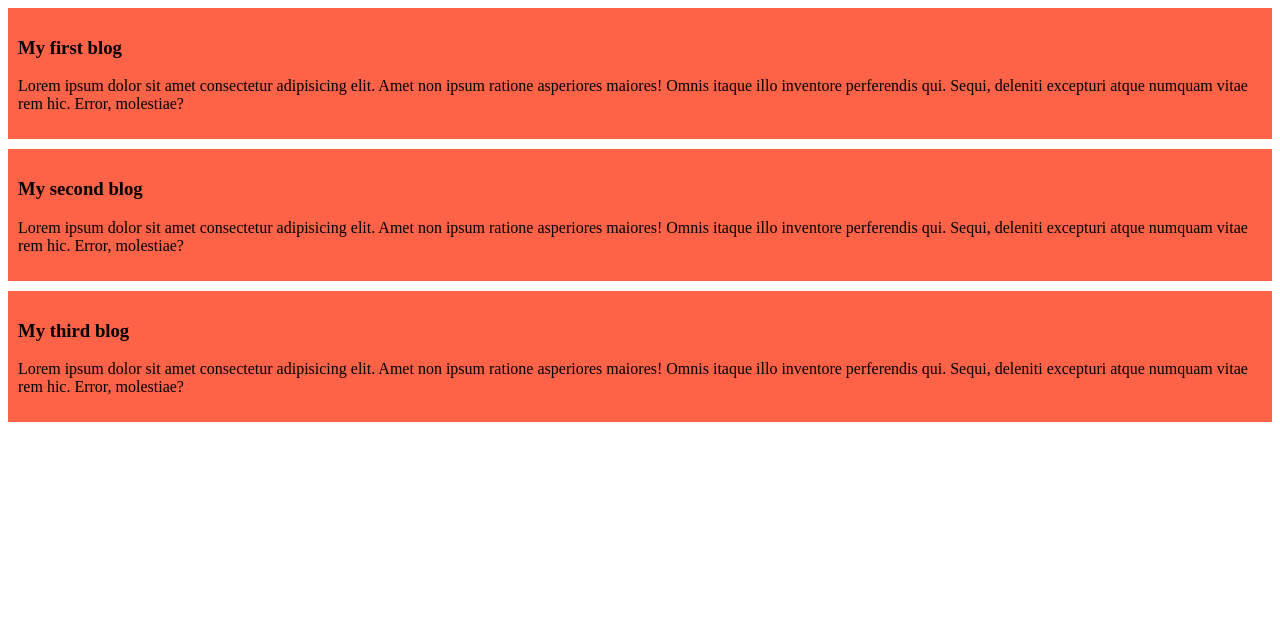
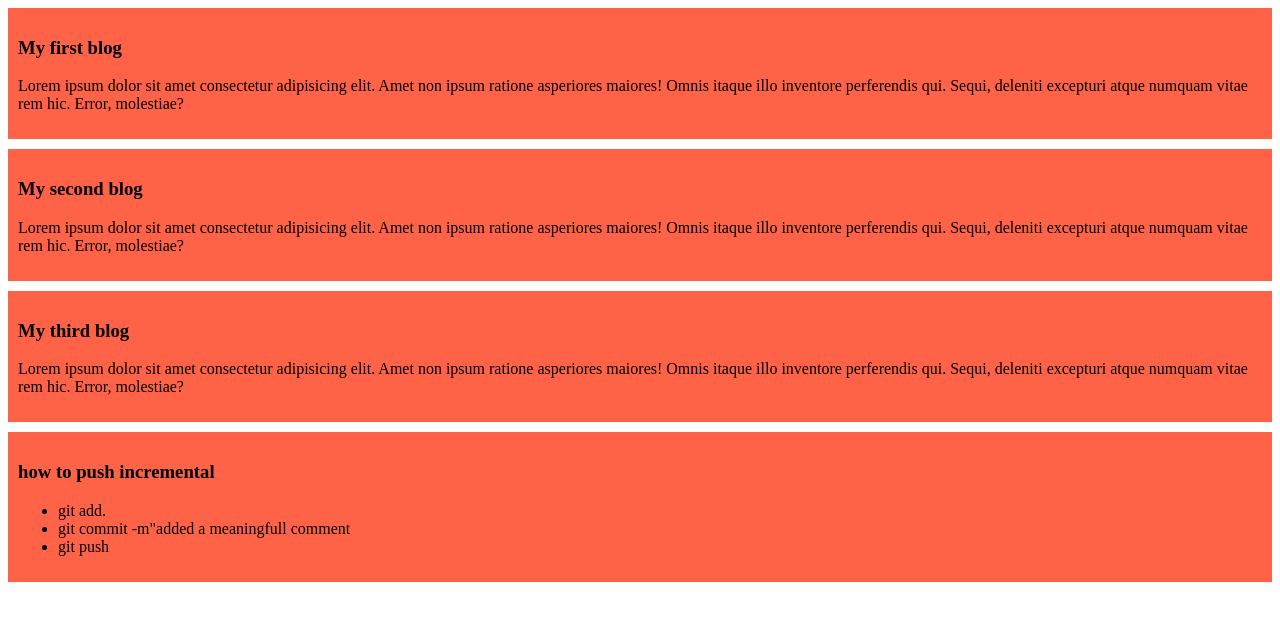
Before and after one commit to azam3305/my-simple-website, a plain HTML site: page index.html in a window 1280 px wide. Drawn offline with Linux system fonts and the light colour scheme.

Commit message:
added a list

```diff
--- a/index.html
+++ b/index.html
@@ -19,5 +19,12 @@
 		<h3>My third blog</h3>
 	<p>Lorem ipsum dolor sit amet consectetur adipisicing elit. Amet non ipsum ratione asperiores maiores! Omnis itaque illo inventore perferendis qui. Sequi, deleniti excepturi atque numquam vitae rem hic. Error, molestiae?</p>
 	</div>
+	<div>
+		<h3>how to push incremental</h3>
+		<ul><li>git add.</li>
+			<li>git commit -m"added a meaningfull comment</li>
+			<li>git push</li>
+		</ul>
+	</div>
 </body>
 </html>
```
